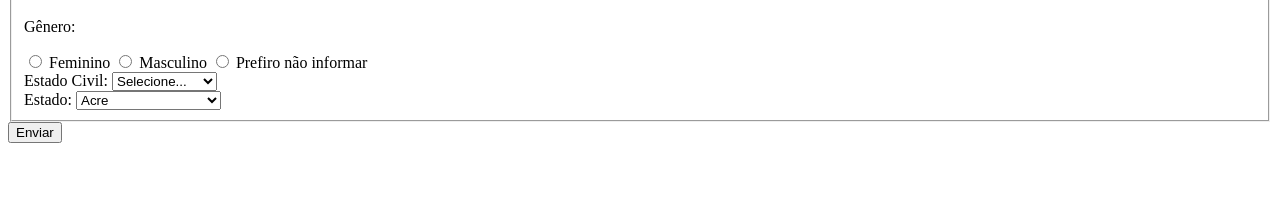
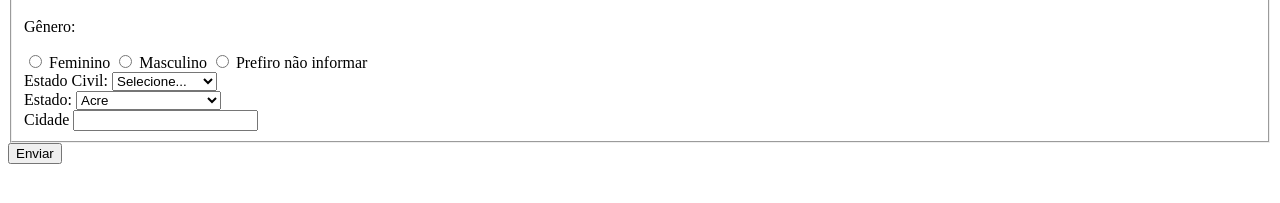
Before and after one commit to AndersonCCandrade/pesquisa-culturama, a plain HTML site: page index.html in a window 1280 px wide. Shown: the part 101-304 px from the top of the page. Drawn offline with Linux system fonts and the light colour scheme.

Commit message:
adiciona opções de cidade

```diff
--- a/index.html
+++ b/index.html
@@ -89,8 +89,10 @@
                 <option value="sergipe">Sergipe</option>
                 <option value="tocantins">Tocantins</option>
                 </select>
+                <br>
 
-
+                <label for="userCity">Cidade</label>
+                <input type="text" name="userCity">
 
             </fieldset>
 
```
